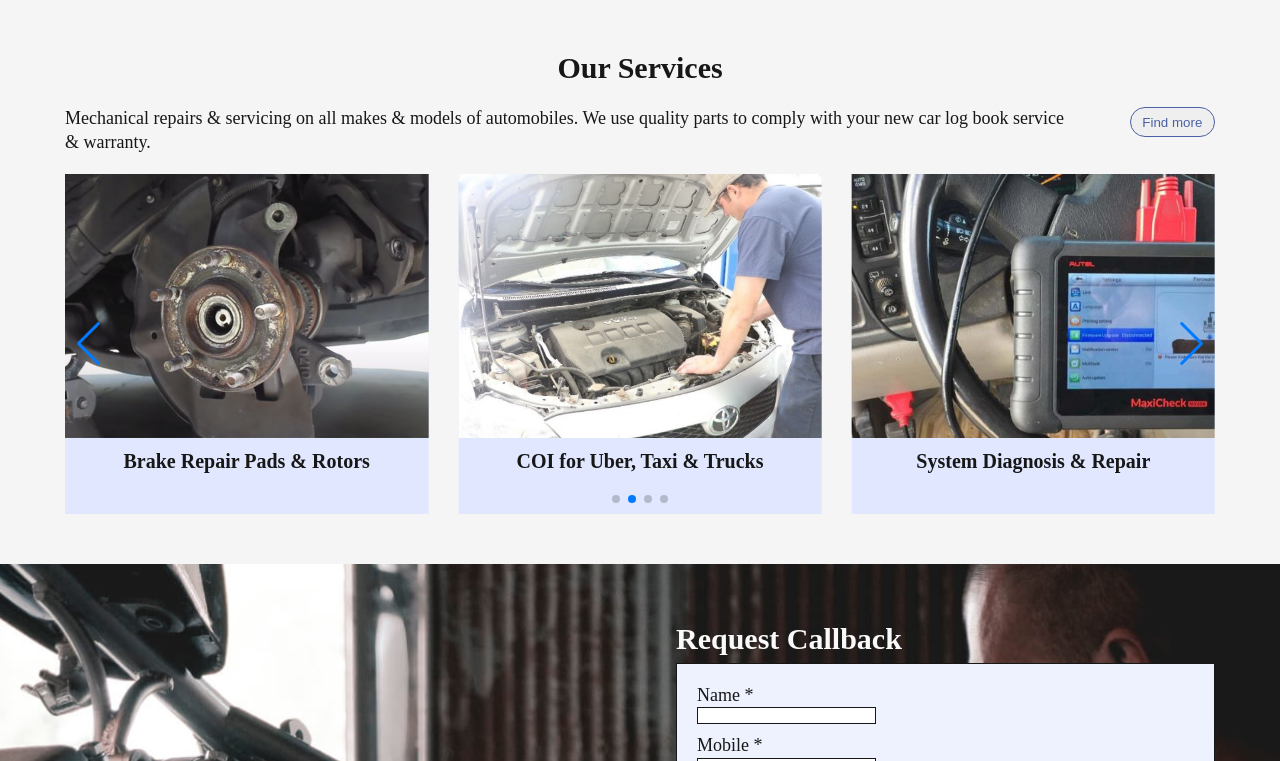
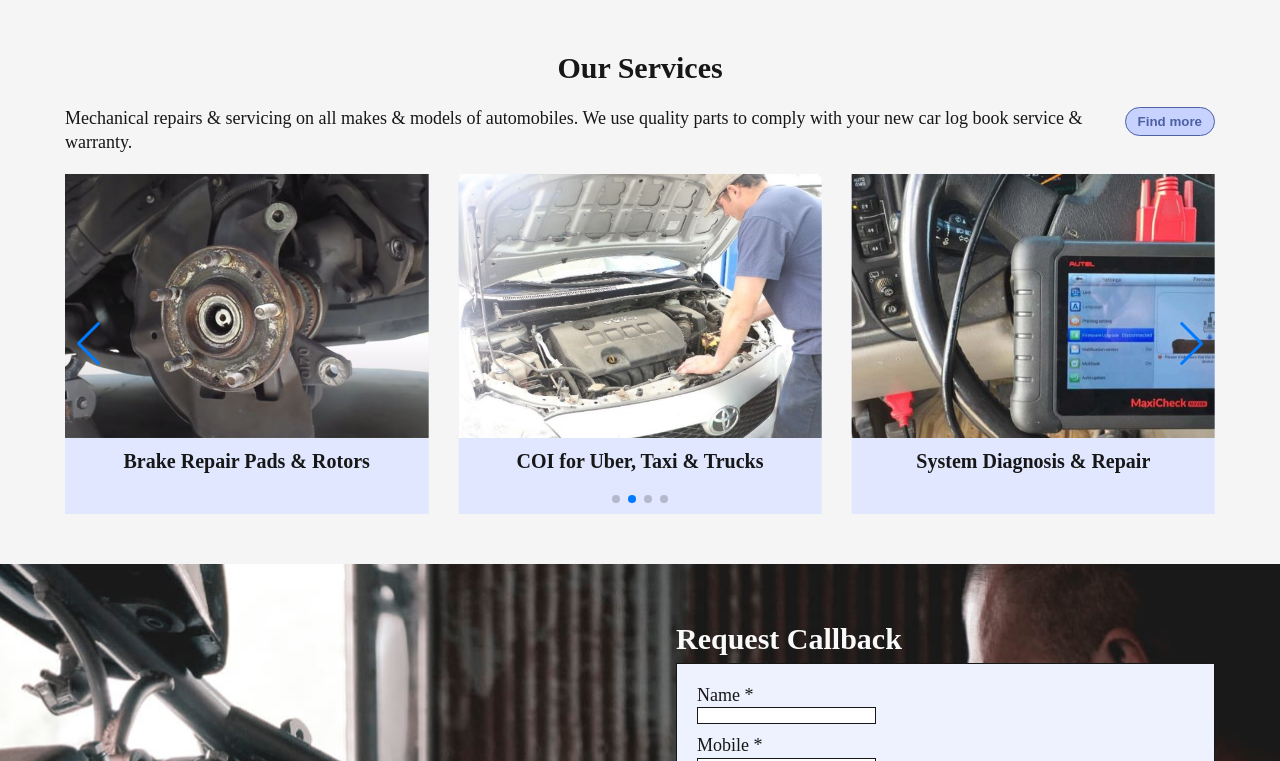
Before and after one commit to parjapat22/highend-autocare, a React (Create React App) app: page /home in a window 1280 px wide. Shown: the part 1099-1860 px from the top of the page. Built offline with nearby package versions, Linux system fonts and the light colour scheme.

Commit message:
button css updated

```diff
--- a/src/components/Button.jsx
+++ b/src/components/Button.jsx
@@ -1,5 +1,9 @@
-function Button({ children }) {
-  return <button className="btn">{children}</button>;
+function Button({ onClick, children }) {
+  return (
+    <button className="btn" onClick={onClick}>
+      {children}
+    </button>
+  );
 }
 
 export default Button;
--- a/src/index.css
+++ b/src/index.css
@@ -33,14 +33,6 @@
   --color-icon2: #4d60a5;
   /* same as text color */
   --color-icon3: #fafafa;
-
-  /* button colors */
-  /* indigo 400 - link, button */
-  --color-hover: #818cf8;
-
-  --border-radius-1: 2rem;
-  --border-radius-2: 1.5rem;
-  --border-radius-3: 1rem;
 
   --transition: all 0.5s ease;
 }
@@ -118,20 +110,19 @@ img {
 }
 
 .btn {
-  width: 9rem;
-  height: 3rem;
-  padding: 0.5rem 1rem;
-  border-radius: var(--border-radius-1);
+  background: var(--color-headfoot);
+  color: var(--color-primary);
+  padding: 0.6rem 1.2rem;
   border: 1px solid var(--color-primary);
-  color: var(--color-primary);
+  border-radius: 1.5rem;
+  font-weight: bold;
+  cursor: pointer;
   transition: var(--transition);
 }
 
 .btn:hover {
   background: var(--color-primary);
-  color: #fff;
-  cursor: pointer;
-  transform: scale(1.2);
+  color: var(--color-headfoot);
 }
 
 /* media quereis for tablet */
--- a/src/pages/Home.jsx
+++ b/src/pages/Home.jsx
@@ -1,4 +1,5 @@
 import { useEffect } from "react";
+import { useNavigate } from "react-router-dom";
 import Button from "../components/Button";
 import ServicesSlider from "../components/ServicesSlider";
 import Form from "../components/forms/Form";
@@ -17,6 +18,8 @@ const Home = () => {
   useEffect(() => {
     window.scroll(0, 0);
   }, []);
+
+  const navigate = useNavigate();
 
   return (
     <main>
@@ -86,13 +89,18 @@ const Home = () => {
           <h2>Our Services</h2>
 
           <div className={styles.servicesInfo}>
-            <p>
-              Mechanical repairs & servicing on all makes & models of
-              automobiles. We use quality parts to comply with your new car log
-              book service & warranty.
-            </p>
+            <div className={styles.servicesText}>
+              <p>
+                Mechanical repairs & servicing on all makes & models of
+                automobiles. We use quality parts to comply with your new car
+                log book service & warranty.
+              </p>
+            </div>
 
-            <Button>Find more</Button>
+            {/* div required to keep the correct aspect ratio of button */}
+            <div>
+              <Button onClick={() => navigate("/services")}>Find more</Button>
+            </div>
           </div>
 
           {/* home services gallery */}
--- a/src/pages/Home.module.css
+++ b/src/pages/Home.module.css
@@ -48,10 +48,14 @@
 }
 
 .servicesInfo {
-  margin: 1rem 0rem;
+  padding: 1rem 0rem;
   display: flex;
   justify-content: space-between;
-  gap: 5rem;
+  gap: 2rem;
+}
+
+.servicesText {
+  width: 90%;
 }
 
 /* callback section */
--- a/src/pages/Services.jsx
+++ b/src/pages/Services.jsx
@@ -1,7 +1,13 @@
+import { useEffect } from "react";
+
 import ServicesGallery from "../components/ServicesGallery";
 import styles from "./Services.module.css";
 
 const Services = () => {
+  useEffect(() => {
+    window.scroll(0, 0);
+  }, []);
+
   return (
     <main>
       <section>
--- a/src/ui/Footer.module.css
+++ b/src/ui/Footer.module.css
@@ -58,7 +58,14 @@
 .social {
   display: flex;
   flex-direction: column;
+}
+
+.col3Text {
   gap: 1rem;
+}
+
+.social {
+  gap: 0.5rem;
 }
 
 .socialIcons {
--- a/src/ui/NavBar.module.css
+++ b/src/ui/NavBar.module.css
@@ -23,7 +23,7 @@
 }
 
 .navMenu li:hover {
-  transform: scale(1.1);
+  transform: scale(1.05);
 }
 
 .navMenu a {
```
